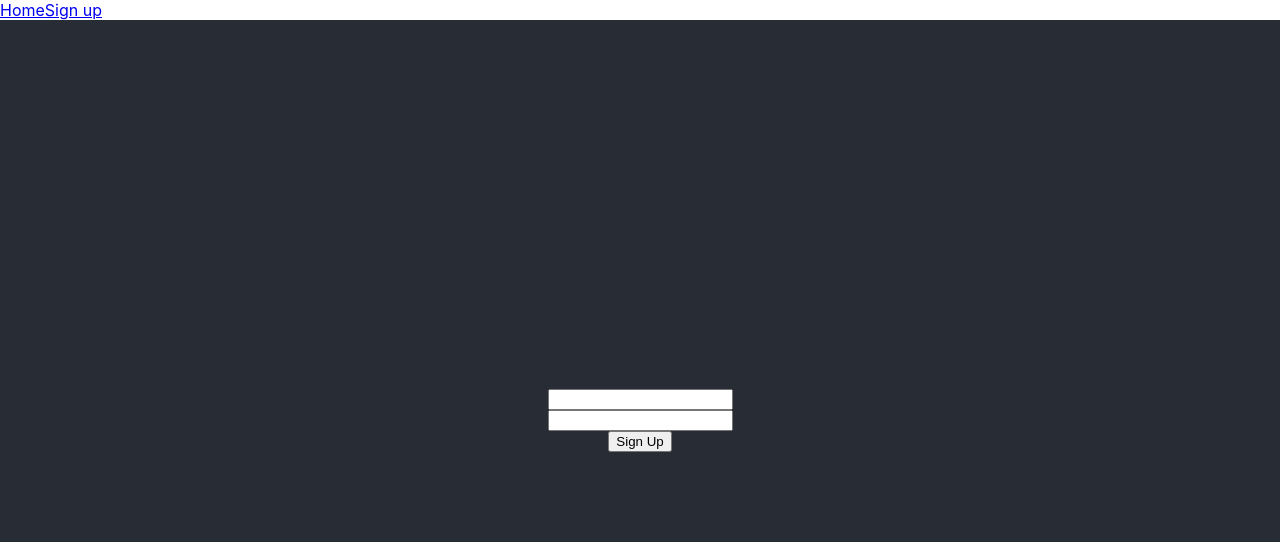
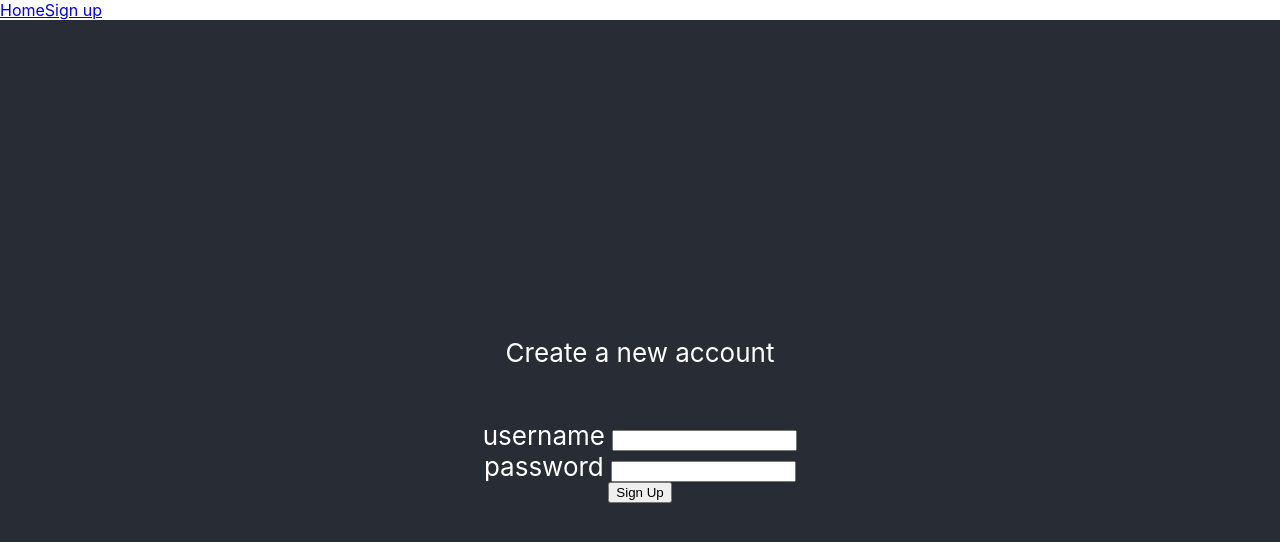
Before and after one commit to hajame/rakkeri, a React (Create React App) app in the folder client/: page /signup in a window 1280 px wide. Shown: the top 542 px of the page. Built offline with nearby package versions, Linux system fonts and the light colour scheme.

Commit message:
hooks for fields

```diff
--- a/client/src/components/SignUpForm.js
+++ b/client/src/components/SignUpForm.js
@@ -1,12 +1,33 @@
 import { useState, useEffect } from "react";
 
 export const SignUpForm = () => {
+  const [username, setUsername] = useState("");
+  const [password, setPassword] = useState("");
+
   return (
     <div className="App">
       <form className="App-header">
-        <input type="text"></input>
-        <input type="password"></input>
-        <button>Sign Up</button>
+        <div>Create a new account</div>
+        <p></p>
+        <div>
+          username{" "}
+          <input
+            type="text"
+            value={username}
+            name="Username"
+            onChange={({ target }) => setUsername(target.value)}
+          />
+        </div>
+        <div>
+          password{" "}
+          <input
+            type="password"
+            value={password}
+            name="Password"
+            onChange={({ target }) => setPassword(target.value)}
+          />
+        </div>
+        <button type="submit">Sign Up</button>
       </form>
     </div>
   );
```
